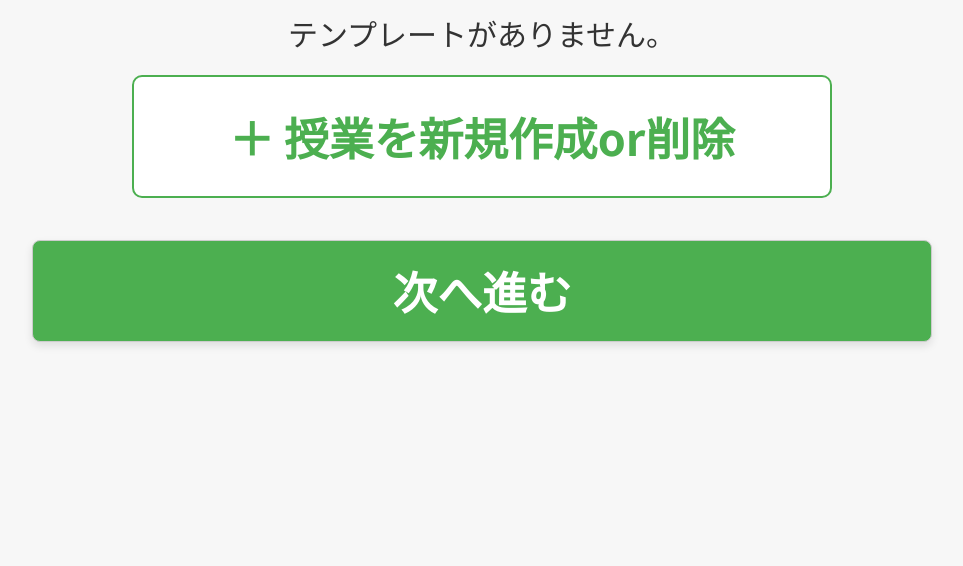
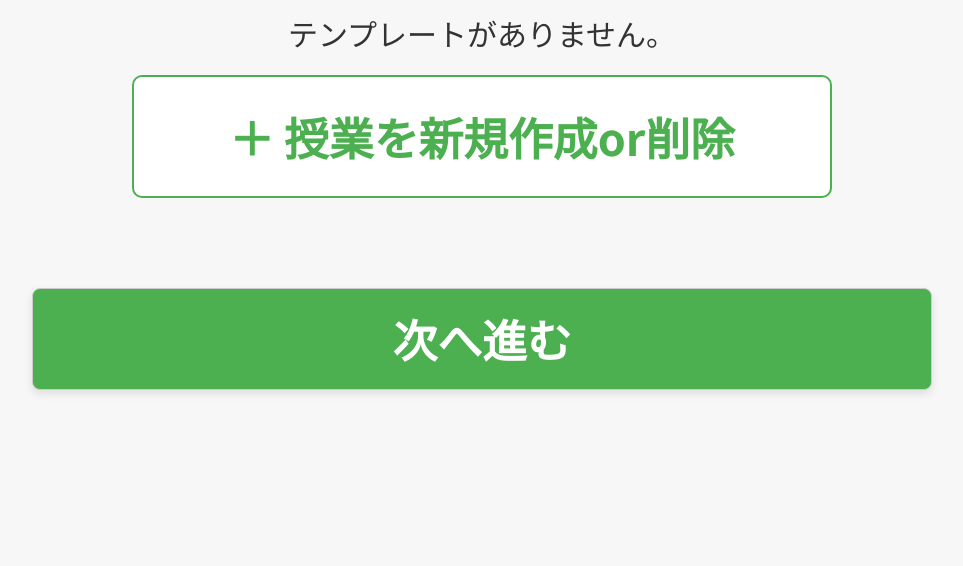
Before and after one commit to masakytkonitiwa/juku_project, a Django app: page /homework/lesson/wizard/step1/ in a window 1280 px wide. Shown: the part 314-880 px from the top of the page, without its empty margins (158-1121 px from the left). Before the commit the page ends 660 px from the top, so only its background shows below. Run offline with Django 4.2, Linux system fonts and the light colour scheme; a user stored in the database is signed in; data that the repository does not hold is empty.

Commit message:
css修正

```diff
--- a/homework/static/homework/style.css
+++ b/homework/static/homework/style.css
@@ -388,6 +388,9 @@ img, table {
 .mt-4xl {
     margin-top: 4rem;
 }
+.mt-5xl {
+    margin-top: 5rem;
+}
 
 .text-center {
     text-align: center;
@@ -396,3 +399,6 @@ img, table {
 .mb-6xl {
     margin-bottom: 6rem;
   }
+  .mb-10xl {
+    margin-bottom: 10rem;
+  }
--- a/homework/templates/homework/lesson_wizard_step1.html
+++ b/homework/templates/homework/lesson_wizard_step1.html
@@ -46,7 +46,7 @@
     </div>
 
 
-    <div class="text-center mb-6xl">
+    <div class="text-center mt-5xl mb-10xl">
         <button type="submit" class="next-button">次へ進む</button>
     </div>
 </form>
```
